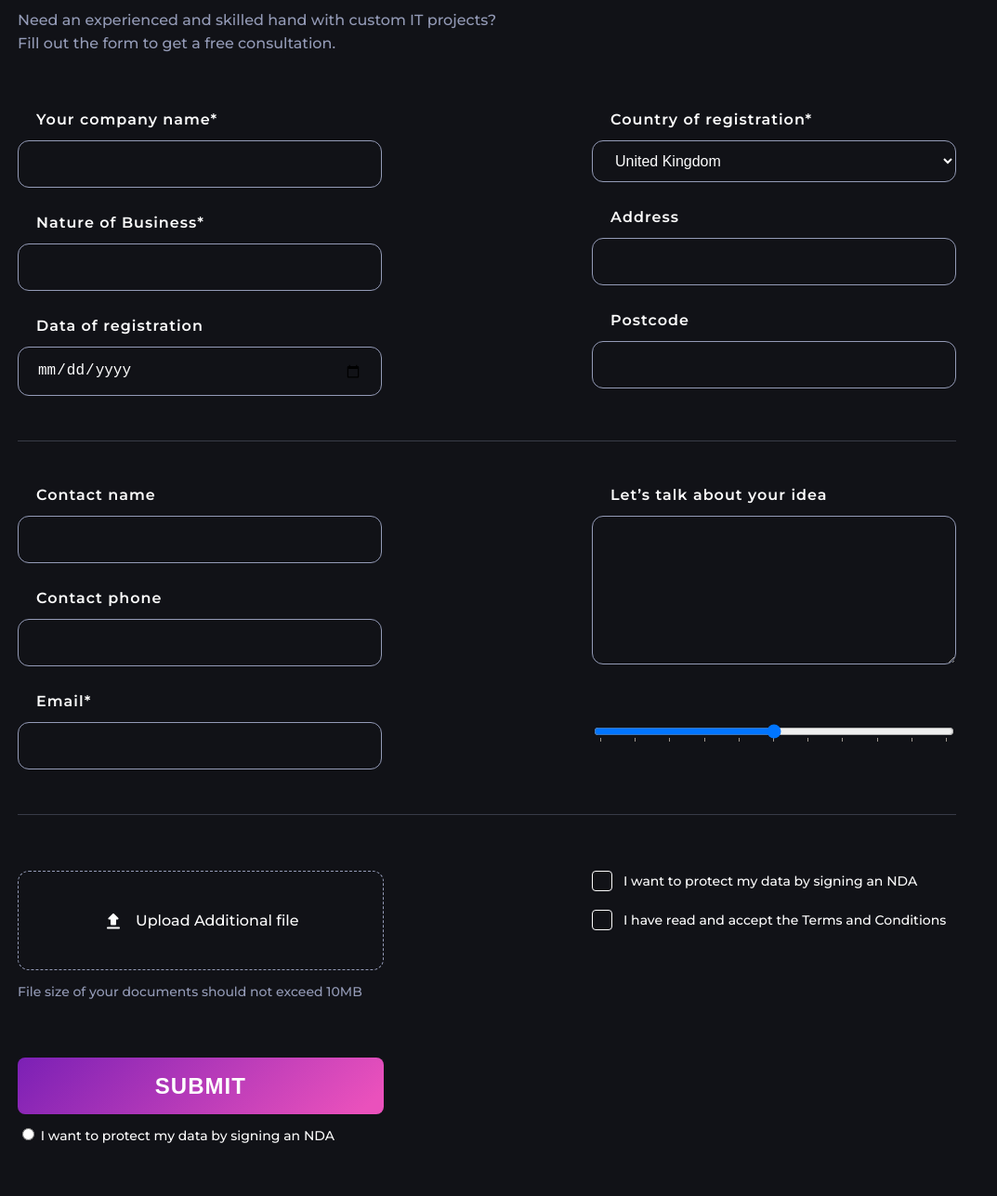
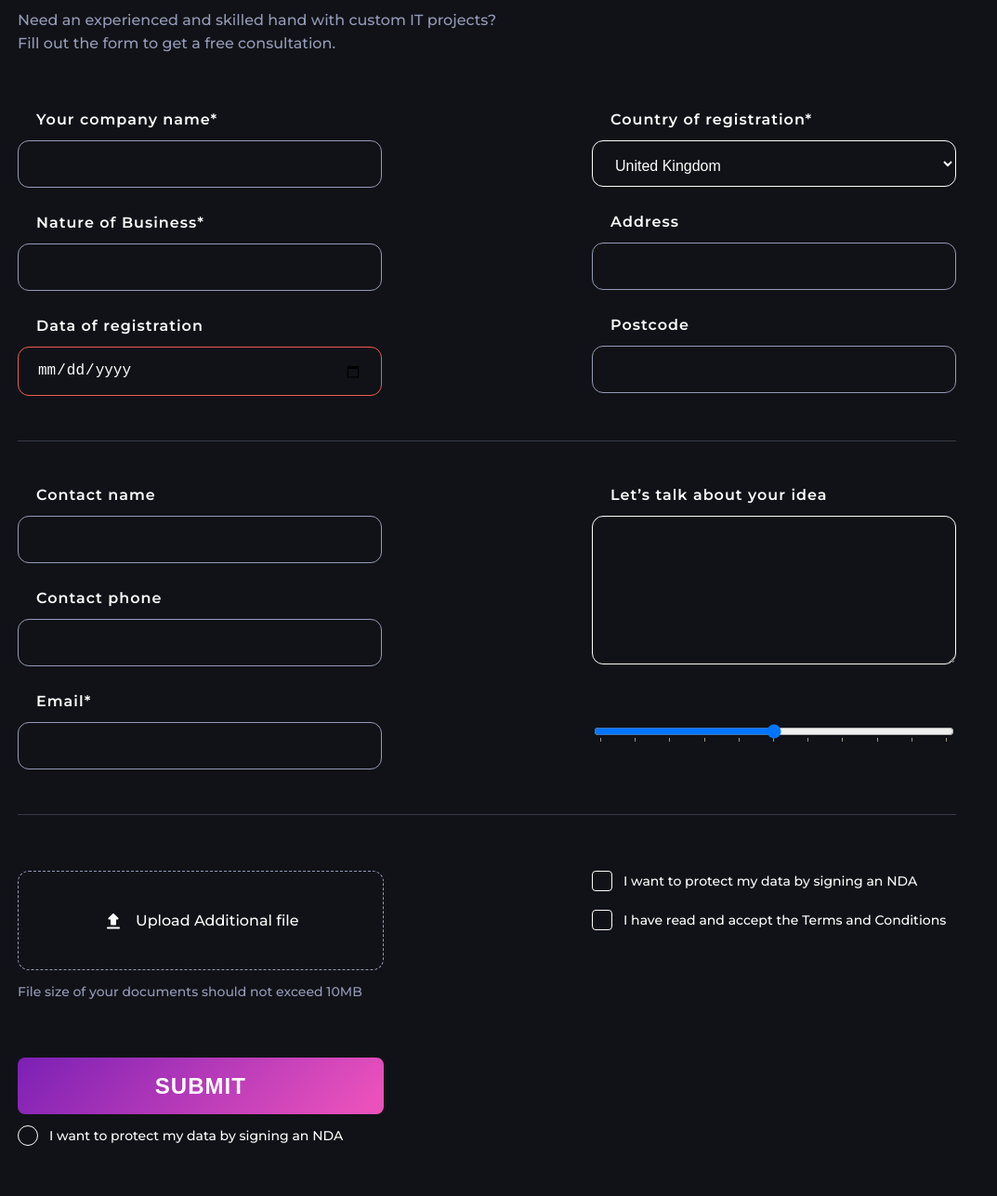
Before and after one commit to yuliapakhachuk/godel-internship-2, a website with bundled scripts: page index.html in a window 1280 px wide. Shown: the part 213-1500 px from the top of the page at 93% size, without its empty margins (0-1073 px from the left). Built offline with nearby package versions, Linux system fonts and the light colour scheme.

Commit message:
add valid and invalid styles

```diff
--- a/index.html
+++ b/index.html
@@ -24,7 +24,7 @@
                 <li class="nav-item">FinTech Solutions</li>
                 <li class="nav-item">Products</li>
                 <li class="nav-item">Portfolio</li>
-                <li class="nav-item">Contact us</li>
+                <li class="nav-item current-page">Contact us</li>
             </ul>
         </nav>
         <div class="logo-box">
@@ -181,8 +181,9 @@
                             <button type="submit" class="submit-btn">SUBMIT</button>
                         </li>
                         <li class="submit-firstbox-item">
-                            <label for="protect-data">
-                                <input type="radio" name="protect-data" id="protect-data">
+                            <label class="radio-label" for="protect-data">
+                                <input class="radio-input" type="radio" name="protect-data" id="protect-data">
+                                <div class="custome-radio"></div>
                                 I want to protect my data by signing an NDA
                             </label>
                         </li>
--- a/styles.css
+++ b/styles.css
@@ -77,16 +77,37 @@
     color: var(--font-color2);
 }
 .nav-item {
+    position: relative;
+
     padding-top: 36px;
     padding-bottom: 36px;
 }
 .nav-item:not(:last-child) {
 margin-right: 32px;
 }
+.nav-item:hover,
+.nav-item:focus {
+    color: var(--font-color1);
+}
+.current-page {
+    color: var(--font-color1);
+}
+.nav-item.current-page::after,
+.nav-item:hover::after,
+.nav-item:focus::after {
+    position: absolute;
+    bottom: 30%;
+
+    content: "";
+    display: block;
+    width: 100%;
+    height: 2px;
+    border-radius: 1px;
+    background-color: var(--accent-color1);
+}
 .logo-box {
     display: flex;
     margin-left: auto;
-    /* margin-right: 112px; */
 }
 .header-icon {
     width: 32px;
@@ -138,6 +159,8 @@
 
     max-width: 392px;
     width: 100%;
+
+    margin-bottom: -28px;
 }
 .company-info-item,
 .company-info-location,
@@ -154,15 +177,22 @@
 .company-info-location > select,
 .contact-person-data-item > input,
 .contact-comment-item > textarea {
-    padding: 12px 20px;
     border-radius: 12px;
     border: 1px solid var(--font-color2);
     background-color: var(--bg-color1);
+    outline: none;
 
     font-weight: 500;
     font-size: 16px;
-    line-height: calc(25 / 16);
+    line-height: 25px;
     color: var(--font-color1);
+
+    padding: 12px 20px;
+    margin-bottom: 28px;
+}
+.company-info-location>select {
+    padding-top: 17px;
+    padding-right: 17px;
 }
 /* ------Focus condition inp/select/txtarea---- */
 .company-info-item > input:focus,
@@ -170,30 +200,29 @@
 .company-info-location > select:focus,
 .contact-person-data-item > input:focus,
 .contact-comment-item > textarea:focus {
-
     border: 1px solid var(--font-color1);
     box-shadow: 0px 0px 20px rgba(234, 235, 241, 0.3);
 }
-/* .company-info-item>input::after:not(:placeholder-shown) {
-    display: inline-block;
-    content: "";
-    background-image: url(./images/cross.svg);
-    width: 24px;
-    height: 24px;
-    background-size: contain;
-} */
+/* VALID inp/select/txtarea */
+.company-info-item>input:not(:placeholder-shown):required:valid,
+.company-info-location>input:not(:placeholder-shown):required:valid,
+.company-info-location>select:not(:placeholder-shown):required:valid,
+.contact-person-data-item>input:not(:placeholder-shown):required:valid,
+.contact-comment-item>textarea:not(:placeholder-shown):required:valid {
+    border: 1px solid var(--font-color1);
+}
+/* INVALID inp/select/txtarea */
+.company-info-item>input:not(:placeholder-shown):required:invalid,
+.company-info-location>input:not(:placeholder-shown):required:invalid,
+.company-info-location>select:not(:placeholder-shown):required:invalid,
+.contact-person-data-item>input:not(:placeholder-shown):required:invalid,
+.contact-comment-item>textarea:not(:placeholder-shown):required:invalid {
 
-/* .company-info-item>input::after {
-    display: inline-block;
-    content: "";
-    background-image: url(./images/cross.svg);
-    width: 24px;
-    height: 24px;
-    background-size: contain;
-} */
+    border: 1px solid #EB5D55;
+    box-shadow: none;
+}
+
 .cross {
-    display: none;
-
     position: absolute;
     transform: translate(-50%, -50%);
     left: 90%;
@@ -203,21 +232,21 @@
     width: 24px;
     height: 24px;
     background-size: contain;
+
+    pointer-events: none;
+    opacity: 0;
+    transition-property: opacity;
+    transition-duration: 400ms;
+    animation-timing-function: ease-in-out;
 }
 .company-info-item>input:not(:placeholder-shown) + .cross,
 .company-info-location>input:not(:placeholder-shown)+.cross,
 .contact-person-data-item>input:not(:placeholder-shown)+.cross,
 .contact-comment-item>textarea:not(:placeholder-shown)+.cross {
-    display: block;
+    pointer-events: initial;
+    opacity: 1;
 }
 
-.company-info-item:not(:last-child) > input,
-.company-info-location:not(:last-child) > input,
-.company-info-location > select,
-.contact-person-data-item:not(:last-child) > input {
-
-    margin-bottom: 28px;
-}
 .contact-comment-item>textarea {
     min-height: 134px;
     margin-bottom: 59px;
@@ -278,6 +307,10 @@
     font-size: 16px;
     line-height: calc(25 / 16);
 }
+.download-field:focus-within {
+    background: rgba(234, 81, 188, 0.08);
+    border: 1px dashed #EA51BC;
+}
 .download-field::before{
     content: "";
     background-image: url(./images/download.svg);
@@ -288,7 +321,16 @@
 }
 
 input[id=additional-file] {
-    display: none;
+        position: absolute;
+            width: 1px;
+            height: 1px;
+            margin: -1px;
+            border: 0;
+            padding: 0;
+            white-space: nowrap;
+            clip-path: inset(100%);
+            clip: rect(0 0 0 0);
+            overflow: hidden;
 }
 .download-comment {
     font-weight: 500;
@@ -330,6 +372,7 @@
     display: flex;
     align-items: center;
 }
+/* ----Custome-checkbox---- */
 .checker-input {
     position: absolute;
     width: 1px;
@@ -342,6 +385,7 @@
     clip: rect(0 0 0 0);
     overflow: hidden;
 }
+
 .custome-checkbox {
     width: 20px;
     height: 20px;
@@ -352,6 +396,7 @@
     border: 1px solid var(--font-color1);
     background-color: var(--bg-color1);
 }
+
 .checker-input:checked+.custome-checkbox {
     border-color: var(--accent-color1);
     background-color: var(--accent-color1);
@@ -359,6 +404,54 @@
     background-position: center;
     background-image: url(./images/done.svg);
     background-size: contain;
+}
+/* ----Custome-radio---- */
+.radio-label {
+    display: flex;
+    align-items: center;
+}
+.radio-input {
+    position: absolute;
+    width: 1px;
+    height: 1px;
+    margin: -1px;
+    border: 0;
+    padding: 0;
+    white-space: nowrap;
+    clip-path: inset(100%);
+    clip: rect(0 0 0 0);
+    overflow: hidden;
+}
+.custome-radio {
+    position: relative;
+
+    width: 20px;
+    height: 20px;
+
+    margin-right: 12px;
+
+    border-radius: 50%;
+    border: 1px solid var(--font-color1);
+    background-color: var(--bg-color1);
+}
+.custome-radio::after {
+    position: absolute;
+    left: 50%;
+    top: 50%;
+    transform: translate(-50%, -50%);
+
+    display: inline-block;
+    content: "";
+
+    width: 14px;
+    height: 14px;
+    background-color: var(--accent-color1);
+    border-radius: 50%;
+
+    opacity: 0;
+}
+.radio-input:checked + .custome-radio::after {
+    opacity: 1;
 }
 
 footer {
```
